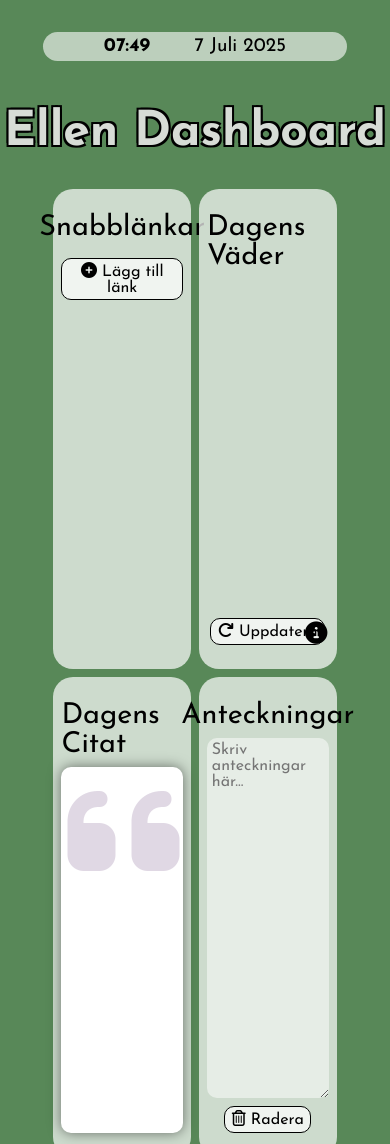
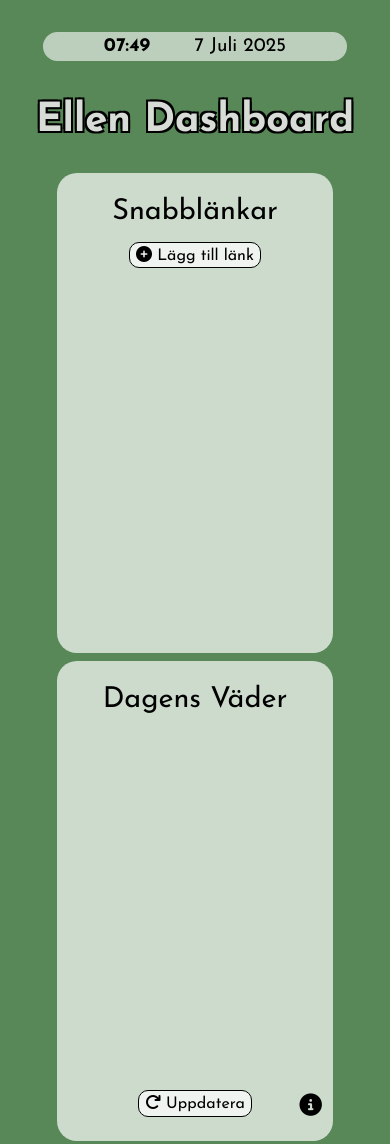
Before and after one commit to EllenSandqvist/Dashboarden, a website built with Vite: page index.html in a window 390 px wide. Shown: the top 1144 px of the page. Built offline with nearby package versions, Linux system fonts and the light colour scheme; no server answers; a web font is replaced by a local one.

Commit message:
Added one more media query for small screens

```diff
--- a/css/main.css
+++ b/css/main.css
@@ -206,6 +206,7 @@ section {
 
 .favicon-div {
   display: flex;
+  flex-wrap: wrap;
   align-items: center;
   gap: 1em;
 }
@@ -392,3 +393,19 @@ input {
     justify-content: center;
   }
 }
+
+/* ----------- Media Query 3 ----------- */
+@media (max-width: 768px) {
+  h1 {
+    font-size: 2.5rem;
+  }
+
+  .row1,
+  .row2 {
+    flex-wrap: wrap;
+  }
+
+  .card {
+    width: 90%;
+  }
+}
```
